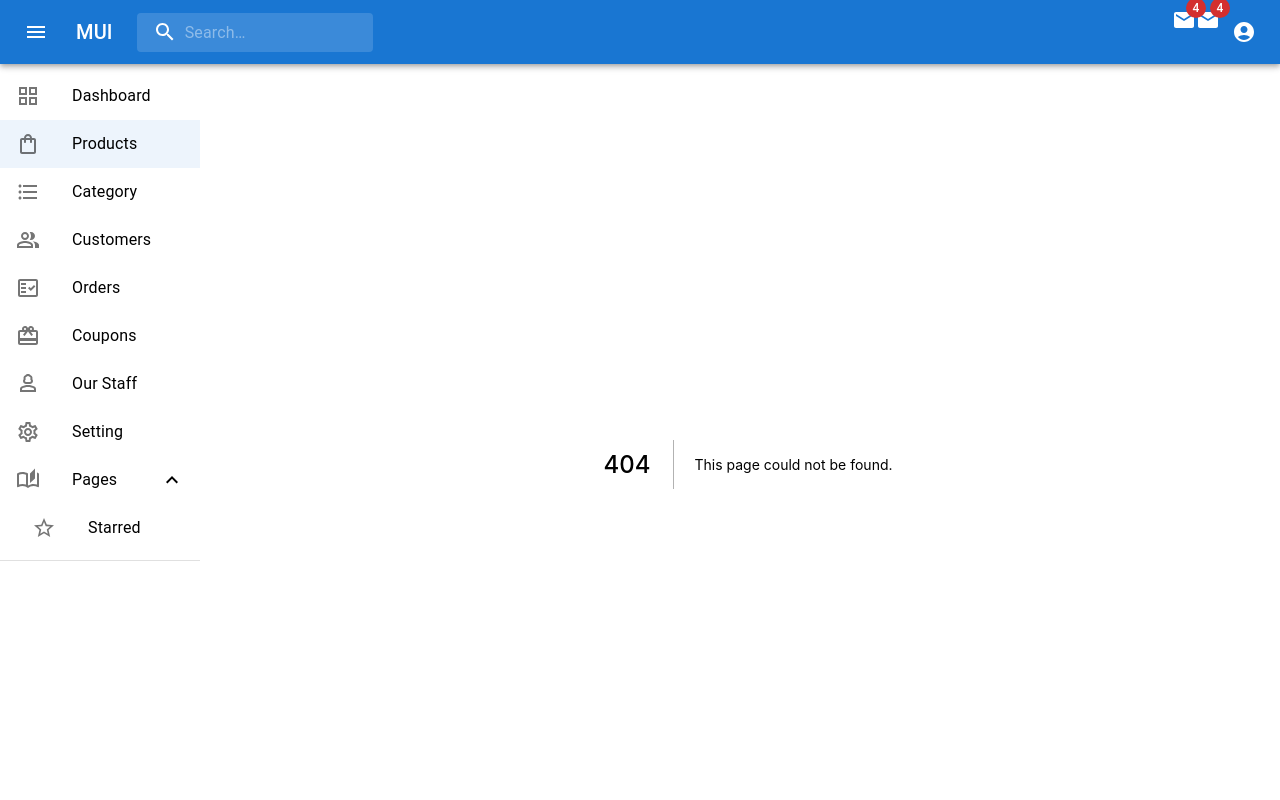
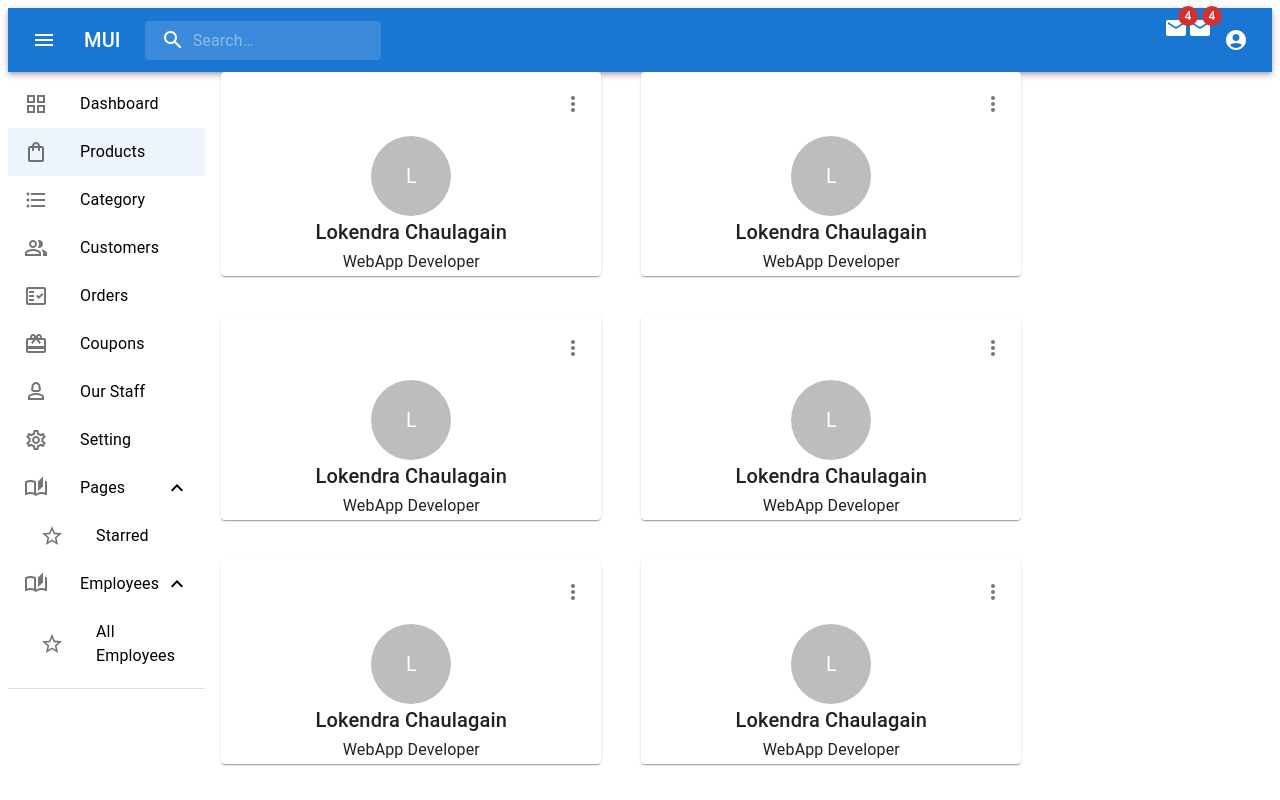
Before and after one commit to lokendra-chaulagain/Next-Admin-Panel, a Next.js app in the folder admin/: page /allEmployees in a window 1280 px wide. Before the commit this address had no page. Shown: the top 800 px of the page. Built offline with nearby package versions, Linux system fonts and the light colour scheme.

Commit message:
employee card

```diff
--- /dev/null
+++ b/admin/src/@mui/EmployeeProfileCard.tsx
@@ -0,0 +1,36 @@
+import * as React from "react";
+import MoreVertIcon from "@mui/icons-material/MoreVert";
+import {
+  Grid,
+  Typography,
+  Avatar,
+  Card,
+  CardHeader,
+  IconButton,
+} from "@mui/material";
+
+export default function EmployeeProfileCard() {
+  return (
+    <Card sx={{ maxWidth: 380, minWidth: 380 }}>
+      <CardHeader
+        action={
+          <IconButton aria-label="settings">
+            <MoreVertIcon />
+          </IconButton>
+        }
+      />
+      <Grid
+        container
+        direction="column"
+        alignItems="center"
+        justifyContent="center"
+      >
+        <Avatar src="" alt="image" sx={{ width: 80, height: 80 }}>
+          L
+        </Avatar>
+        <Typography variant="h6">Lokendra Chaulagain</Typography>
+        <Typography variant="subtitle1">WebApp Developer</Typography>
+      </Grid>
+    </Card>
+  );
+}
--- /dev/null
+++ b/admin/src/components/AllEmployeesWrapper.tsx
@@ -0,0 +1,19 @@
+import * as React from "react";
+import { Grid } from "@mui/material";
+import EmployeeProfileCard from "../@mui/EmployeeProfileCard";
+
+export default function AllEmployeesWrapper() {
+  return (
+    <Grid container gap={5}>
+      <EmployeeProfileCard />
+      <EmployeeProfileCard />
+      <EmployeeProfileCard />
+      <EmployeeProfileCard />
+      <EmployeeProfileCard />
+      <EmployeeProfileCard />
+      <EmployeeProfileCard />
+      <EmployeeProfileCard />
+      <EmployeeProfileCard />
+    </Grid>
+  );
+}
--- a/admin/src/components/LeftBar.tsx
+++ b/admin/src/components/LeftBar.tsx
@@ -126,6 +126,27 @@ export default function LeftAppBar() {
             </ListItemButton>
           </List>
         </Collapse>
+
+        {/* Expanded Employees */}
+        <ListItemButton onClick={handleClick}>
+          <ListItemIcon>
+            <AutoStoriesOutlinedIcon />
+          </ListItemIcon>
+          <ListItemText primary="Employees" />
+          {open ? <ExpandLess /> : <ExpandMore />}
+        </ListItemButton>
+        <Collapse in={open} timeout="auto" unmountOnExit>
+          <List component="div" disablePadding>
+            <ListItemButton sx={{ pl: 4 }}>
+              <ListItemIcon>
+                <StarBorder />
+              </ListItemIcon>
+              <Link href={"/allEmployees"}>
+                <ListItemText primary="All Employees" />
+              </Link>
+            </ListItemButton>
+          </List>
+        </Collapse>
       </List>
       <Divider />
     </Box>
--- /dev/null
+++ b/admin/src/pages/allEmployees.tsx
@@ -0,0 +1,12 @@
+import React from "react";
+import AllEmployeesWrapper from "../components/AllEmployeesWrapper";
+
+export const AllEmployees = () => {
+  return (
+    <div>
+      <AllEmployeesWrapper />
+    </div>
+  );
+};
+
+export default AllEmployees;
```
Also changed, not shown: admin/src/components/CategoryTable.tsx (+0 -7 lines).
